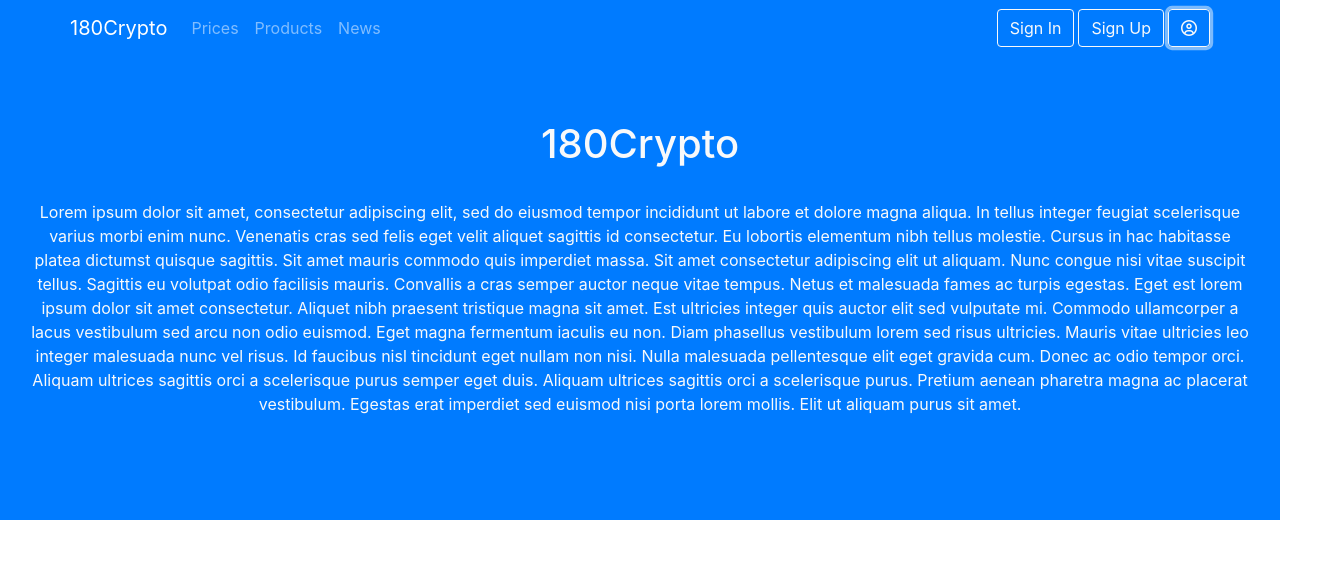
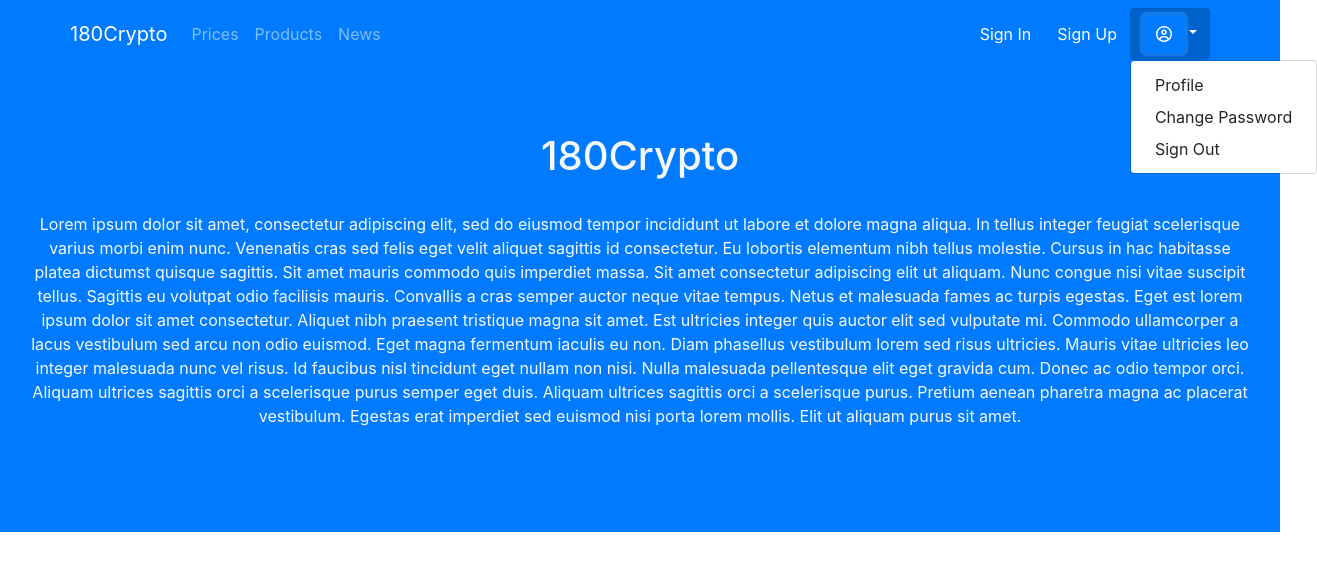
Before and after one commit to brandonabutin/CS180Group4, a React (Create React App) app: page / in a window 1280 px wide. Both pictures are taken after a click on the button 1189 px from the left and 28 px from the top of the page. Shown: the top 570 px of the page, 1317 px wide, since content can reach past the window. Built offline with nearby package versions, Linux system fonts and the light colour scheme.

Commit message:
Updated nav bar

```diff
--- a/src/App.js
+++ b/src/App.js
@@ -6,6 +6,8 @@ import Button from 'react-bootstrap/Button';
 import ButtonToolbar from 'react-bootstrap/ButtonToolbar';
 import Jumbotron from 'react-bootstrap/Jumbotron';
 import Container from 'react-bootstrap/Container';
+import Dropdown from 'react-bootstrap/Dropdown';
+
 
 class App extends Component {
   render() {
@@ -19,14 +21,26 @@ class App extends Component {
             <Nav.Link href="#Products">Products</Nav.Link>
             <Nav.Link href="#News">News</Nav.Link>
           </Nav>
-          <ButtonToolbar >
-            <Button variant="outline-light" className="mr-1">Sign In</Button>
+          <ButtonToolbar>
+            <Button variant="primary" className="">Sign In</Button>
 
-            <Button variant="outline-light" className="mr-1">Sign Up</Button>
+            <Button variant="primary" className="">Sign Up</Button>
 
-            <Button variant="outline-light">
-              <i class="far fa-user-circle"></i>
-            </Button>
+            <Dropdown className="mr-auto">
+
+              <Dropdown.Toggle>
+                <Button variant="primary">
+                  <i class="far fa-user-circle"></i>
+                </Button>
+              </Dropdown.Toggle>
+
+              <Dropdown.Menu>
+                <Dropdown.Item href="#/action-1">Profile</Dropdown.Item>
+                <Dropdown.Item href="#/action-2">Change Password</Dropdown.Item>
+                <Dropdown.Item href="#/action-3">Sign Out</Dropdown.Item>
+              </Dropdown.Menu>
+            </Dropdown>
+
           </ButtonToolbar>
         </Container>
       </Navbar>
```
Also changed, not shown: 14 other files (tests, documents, lock files or other folders).
